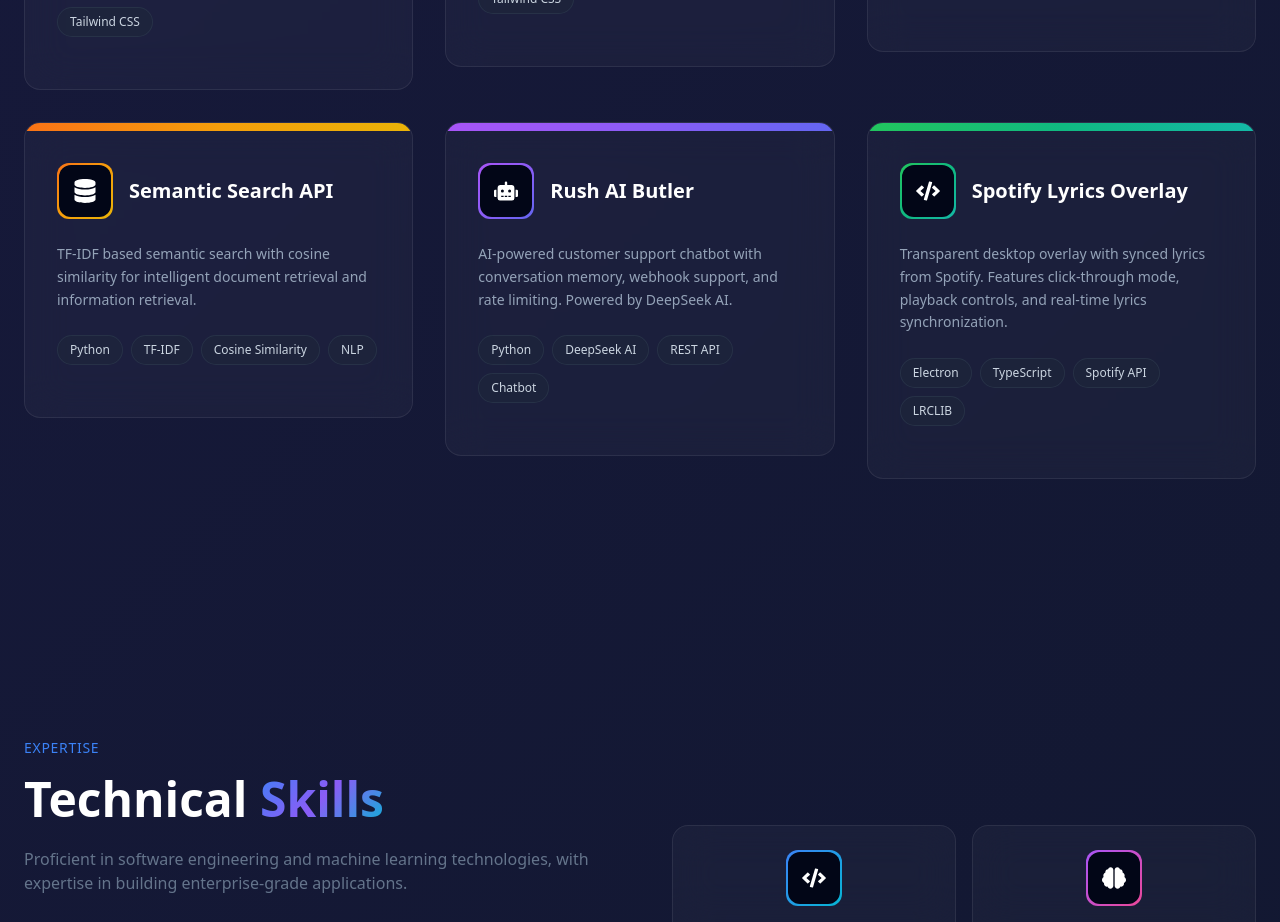
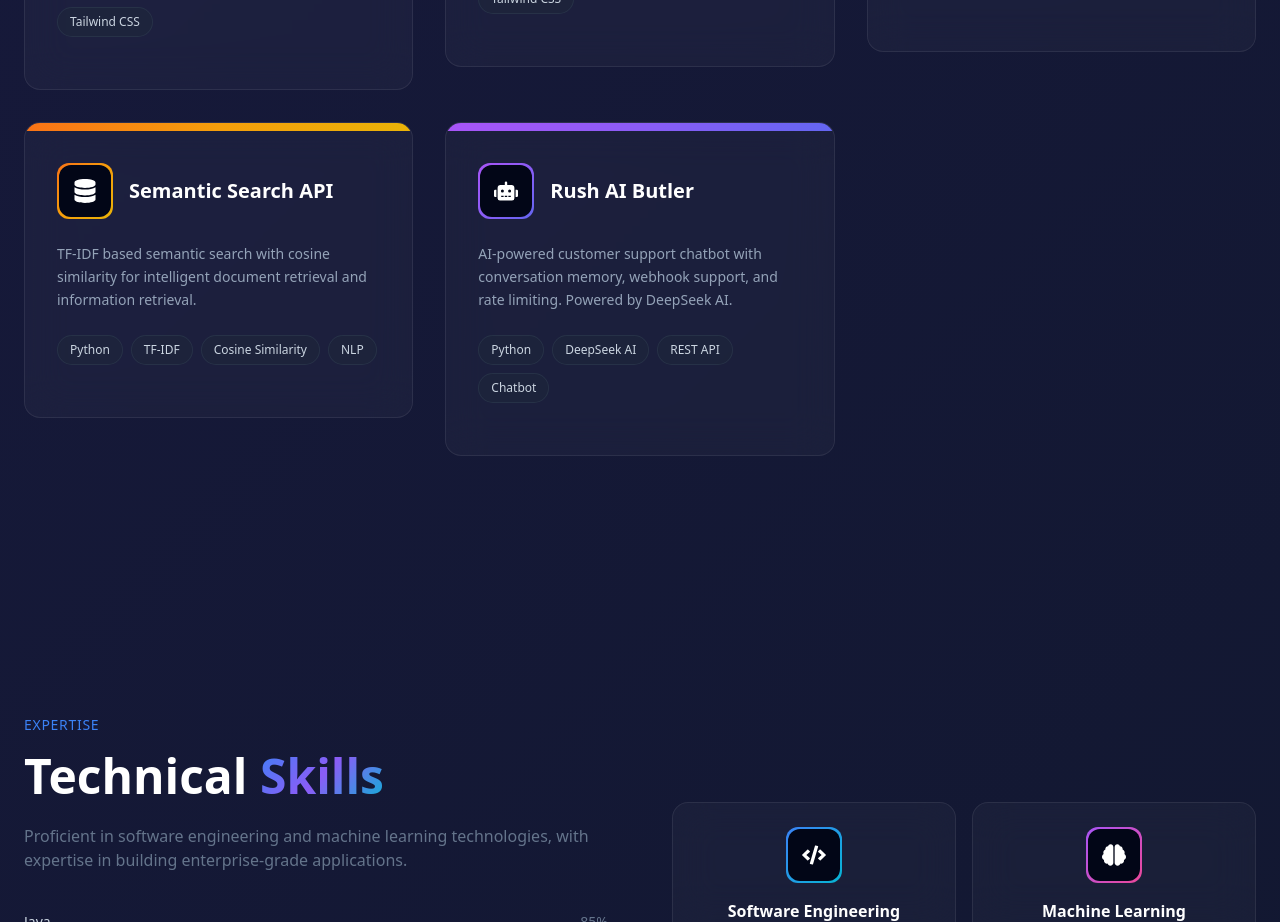
Before and after one commit to emmanalcazarjr-ops/portfolio, a Next.js app: page / in a window 1280 px wide. Shown: the part 2060-2982 px from the top of the page. Built offline with nearby package versions, Linux system fonts and the light colour scheme.

Commit message:
Remove Spotify Lyrics Overlay from portfolio

```diff
--- a/app/page.tsx
+++ b/app/page.tsx
@@ -118,14 +118,6 @@ const projects = [
     live: 'https://chatbot-api-two-teal.vercel.app',
     icon: FaRobot,
     gradient: 'from-purple-500 via-violet-500 to-indigo-500',
-  },
-  {
-    title: 'Spotify Lyrics Overlay',
-    description: 'Transparent desktop overlay with synced lyrics from Spotify. Features click-through mode, playback controls, and real-time lyrics synchronization.',
-    tech: ['Electron', 'TypeScript', 'Spotify API', 'LRCLIB'],
-    github: 'https://github.com/emmanalcazarjr-ops/spotify-lyrics-overlay',
-    icon: FaCode,
-    gradient: 'from-green-500 via-emerald-500 to-teal-500',
   },
 ]
 
```
